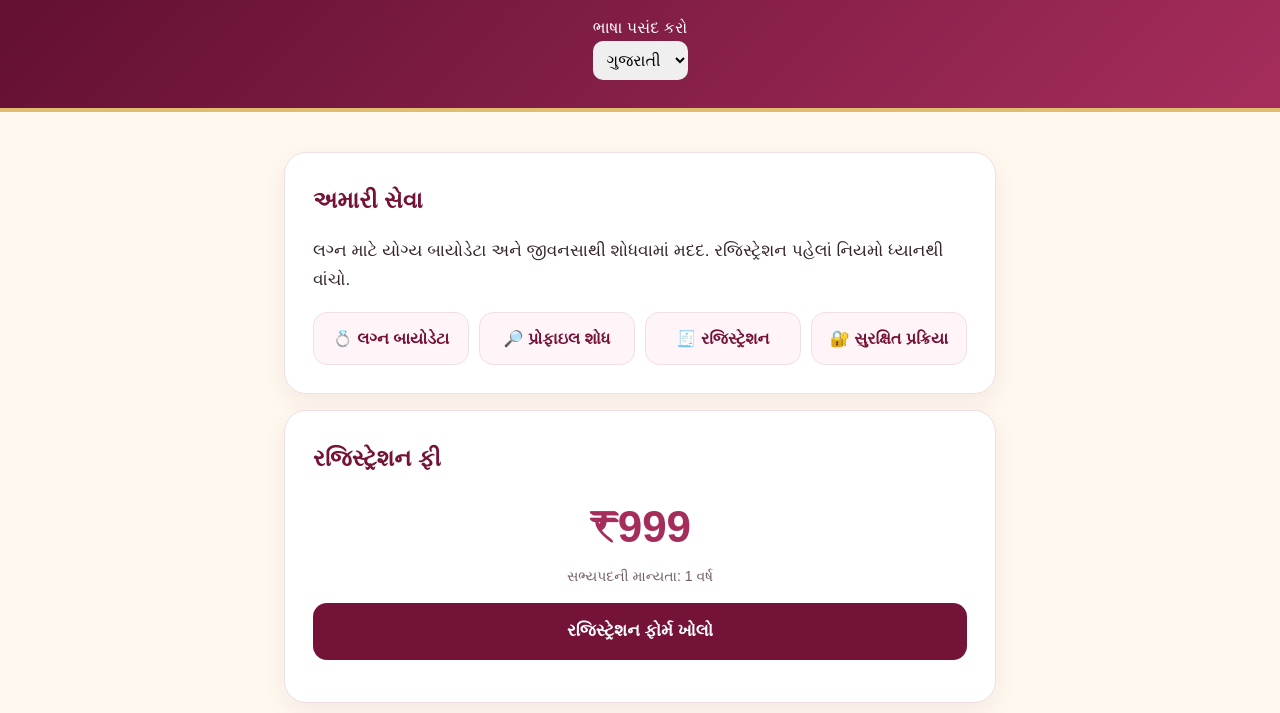
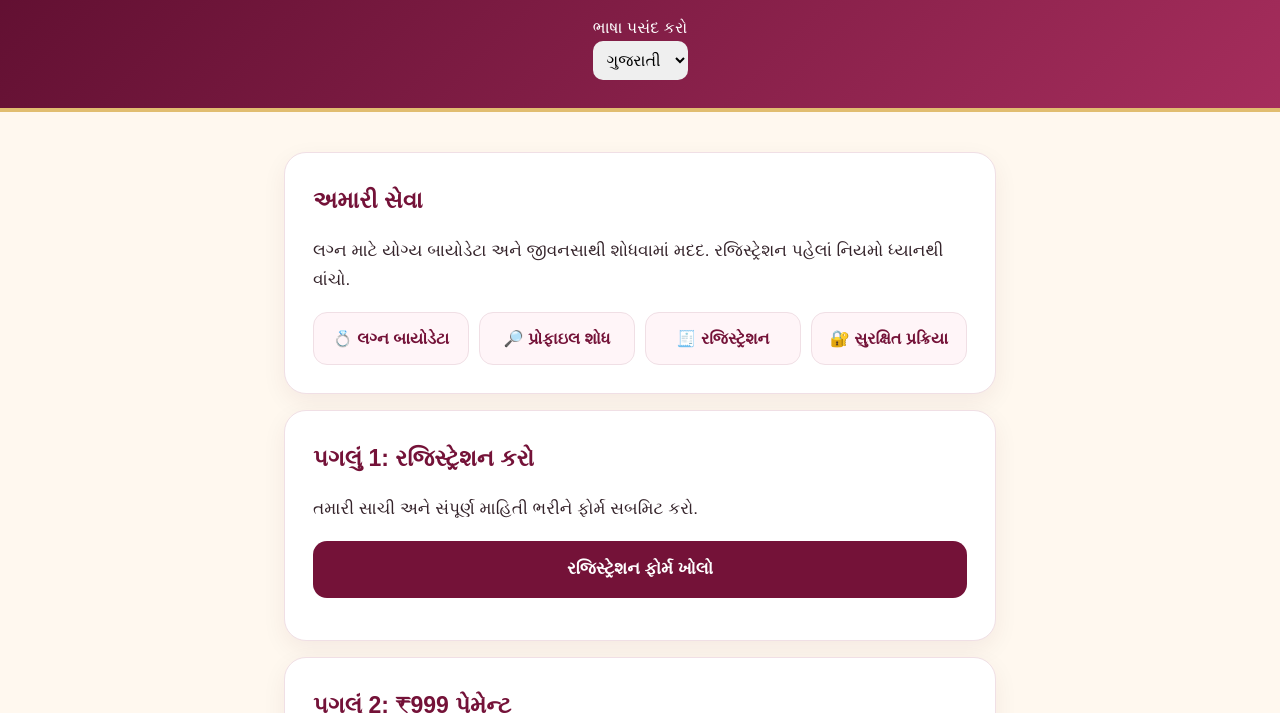
Before and after one commit to PrakashChauhan7188/chamunda-marriage-beuro, a plain HTML site: page index.html in a window 1280 px wide. Shown: the part 239-952 px from the top of the page. Drawn offline with Linux system fonts and the light colour scheme.

Commit message:
Update index.html

```diff
--- a/index.html
+++ b/index.html
@@ -56,13 +56,6 @@ footer p{font-size:14px;color:#ffe8ef}
 <div class="tile">🧾 <span data-gu="રજિસ્ટ્રેશન" data-hi="रजिस्ट्रेशन" data-en="Registration">રજિસ્ટ્રેશન</span></div>
 <div class="tile">🔐 <span data-gu="સુરક્ષિત પ્રક્રિયા" data-hi="सुरक्षित प्रक्रिया" data-en="Safer process">સુરક્ષિત પ્રક્રિયા</span></div>
 </div>
-</section>
-
-<section class="card">
-<h2 data-gu="રજિસ્ટ્રેશન ફી" data-hi="रजिस्ट्रेशन शुल्क" data-en="Registration Fee">રજિસ્ટ્રેશન ફી</h2>
-<div class="fee">₹999</div>
-<div class="muted" data-gu="સભ્યપદની માન્યતા: 1 વર્ષ" data-hi="सदस्यता की वैधता: 1 वर्ष" data-en="Membership validity: 1 year">સભ્યપદની માન્યતા: 1 વર્ષ</div>
-<a class="btn" href="https://forms.gle/7gsYUcPXXaidVuYV7" target="_blank" rel="noopener" data-gu="રજિસ્ટ્રેશન ફોર્મ ખોલો" data-hi="रजिस्ट्रेशन फॉर्म खोलें" data-en="Open registration form">રજિસ્ટ્રેશન ફોર્મ ખોલો</a>
 </section>
 
 <section class="card">
```
